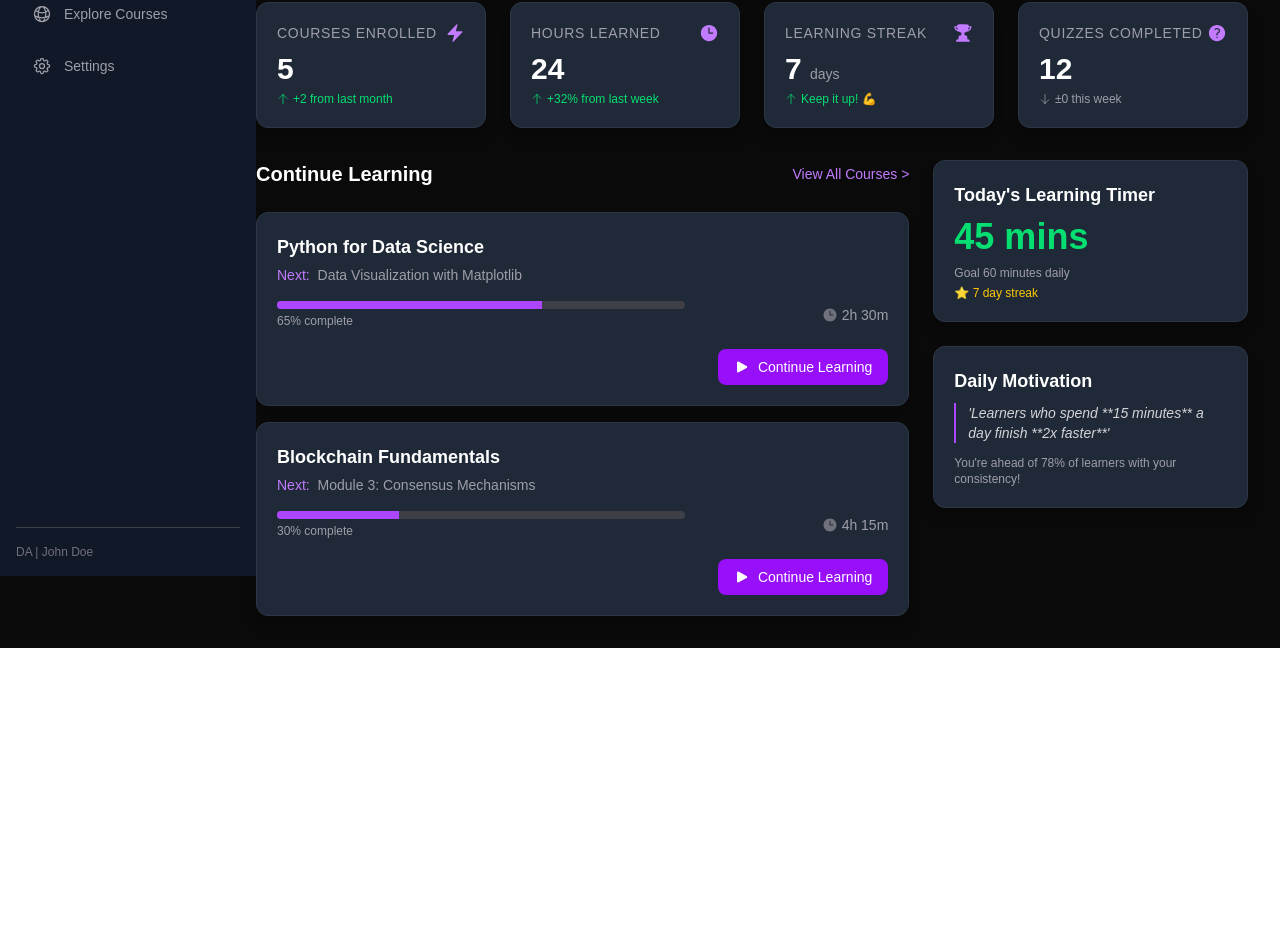
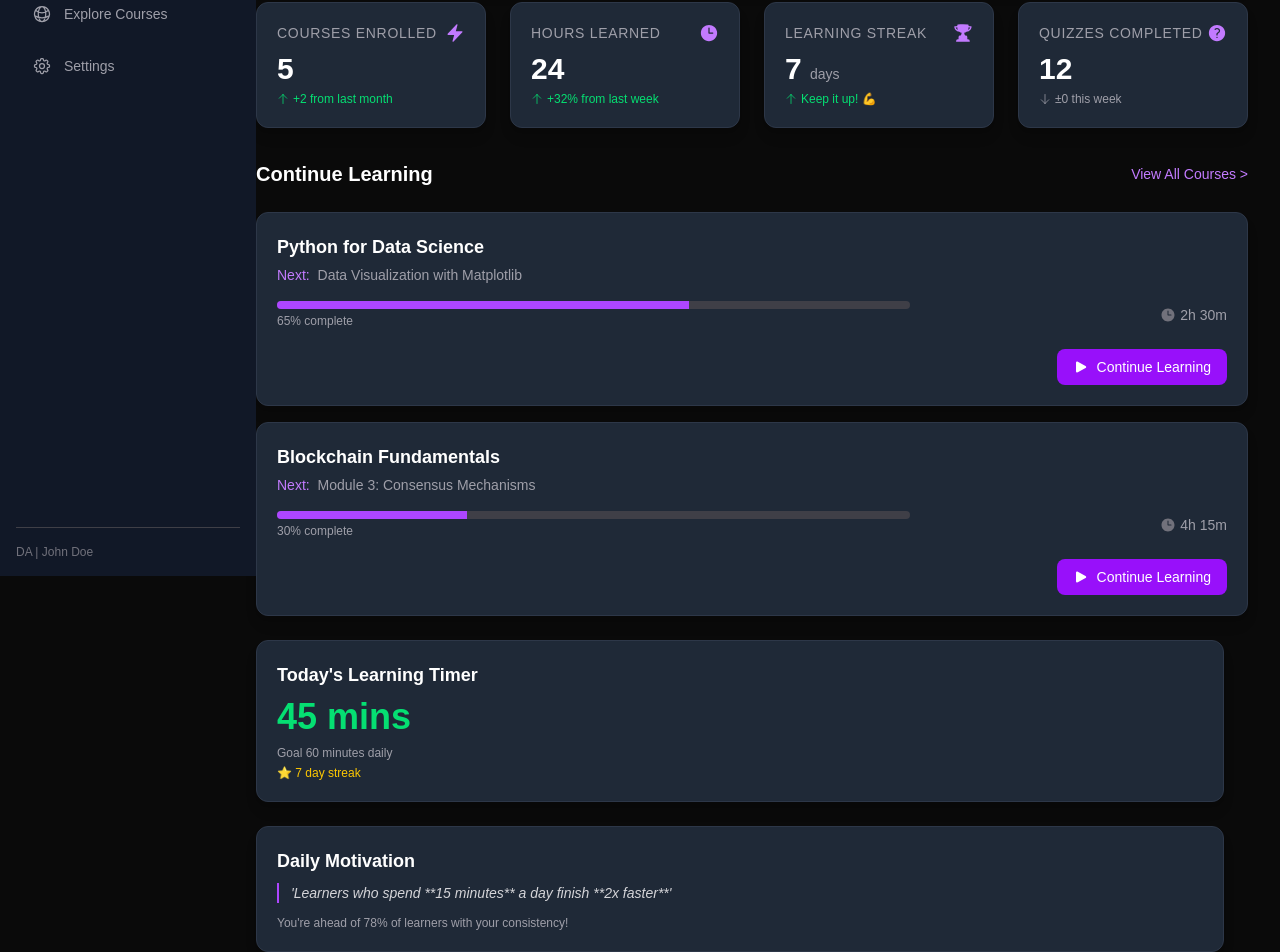
Before and after one commit to TeenGirlsinBlockchain/Techpadie, a Next.js app: page /dashboard in a window 1280 px wide. Shown: the part 224-1176 px from the top of the page. Before the commit the page ends 872 px from the top, so only its background shows below. Built offline with nearby package versions, Linux system fonts and the light colour scheme.

Commit message:
added a lib folder for TS TYPES

```diff
--- a/app/dashboard/components/DashboardClientWrapper.tsx
+++ b/app/dashboard/components/DashboardClientWrapper.tsx
@@ -0,0 +1,87 @@
+"use client";
+
+import StatCard from './StatCard';
+import CourseCard from './CourseCard';
+import Link from 'next/link';
+
+// Use the mock data defined in the original page for now
+interface DataProps {
+    statData: any[]; // Define proper types later
+    courseData: any[];
+}
+
+export default function DashboardClientWrapper({ statData, courseData }: DataProps) {
+
+    // Now this function is defined in a Client Component!
+    const handleContinueLearning = (courseId: number) => {
+        console.log(`Navigating to course with ID: ${courseId}`);
+        // Here you would use useRouter() for navigation
+    };
+
+    // Timer content is also interactive, so we keep it here
+    const renderTimerCard = () => (
+        <div className="bg-[#1F2937] p-5 rounded-xl border border-[#2D3748] shadow-lg">
+            <h3 className="text-lg font-semibold text-white mb-2">Today's Learning Timer</h3>
+            <p className="text-4xl font-bold text-green-400">45 mins</p>
+            <p className="text-xs text-zinc-400 mt-2">Goal 60 minutes daily</p>
+            <p className="text-xs text-yellow-400 mt-1">⭐ 7 day streak</p>
+        </div>
+    );
+
+    const renderMotivationCard = () => (
+        <div className="bg-[#1F2937] p-5 rounded-xl border border-[#2D3748] shadow-lg">
+            <h3 className="text-lg font-semibold text-white mb-2">Daily Motivation</h3>
+            <blockquote className="text-sm italic text-zinc-300 border-l-2 border-purple-500 pl-3">
+              'Learners who spend **15 minutes** a day finish **2x faster**'
+            </blockquote>
+            <p className="text-xs text-zinc-400 mt-3">
+              You're ahead of 78% of learners with your consistency!
+            </p>
+        </div>
+    );
+
+    return (
+        <div className="space-y-8">
+
+            {/* 2. Key Statistics/Metrics Section (Using StatCard) */}
+            <section className="grid grid-cols-1 sm:grid-cols-2 lg:grid-cols-4 gap-6">
+                {statData.map((stat) => (
+                    <StatCard key={stat.title} {...stat} />
+                ))}
+            </section>
+
+            {/* 3. Main Content Grid (Learning Cards and Right Column) */}
+            <div className="grid grid-cols-1 lg:col-span-3 gap-6">
+
+                {/* Left Column: Course Cards (Takes 2/3 width on large screens) */}
+                <div className="lg:col-span-2 space-y-6">
+                    <div className="flex justify-between items-center">
+                        <h2 className="text-xl font-semibold">Continue Learning</h2>
+                        <Link href="/dashboard/my-courses" className="text-sm font-medium text-purple-400 hover:text-purple-300">
+                            View All Courses &gt;
+                        </Link>
+                    </div>
+                    <div className="space-y-4">
+                        {courseData.map((course) => (
+                            <CourseCard
+                                key={course.id}
+                                courseTitle={course.courseTitle}
+                                nextLesson={course.nextLesson}
+                                progressPercentage={course.progressPercentage}
+                                timeRemaining={course.timeRemaining}
+                                // NOW WE CAN SAFELY PASS THE FUNCTION!
+                                onContinue={() => handleContinueLearning(course.id)}
+                            />
+                        ))}
+                    </div>
+                </div>
+
+                {/* Right Column: Timer, Motivation (Takes 1/3 width on large screens) */}
+                <div className="lg:col-span-1 space-y-6">
+                    {renderTimerCard()}
+                    {renderMotivationCard()}
+                </div>
+            </div>
+        </div>
+    );
+}
--- a/app/dashboard/page.tsx
+++ b/app/dashboard/page.tsx
@@ -1,10 +1,11 @@
+// app/dashboard/page.tsx (Server Component)
 
-import StatCard from './components/StatCard';
-import CourseCard from './components/CourseCard';
-import Link from 'next/link';
+// Import the Client Wrapper
+import DashboardClientWrapper from './components/DashboardClientWrapper';
 
-// Mock Data structure for easy connection to backend API response
+// Mock Data structure (remains here, or is fetched from API)
 const statData = [
+  // ... (Your statData array remains here)
   {
     metricKey: 'courses' as const,
     title: 'Courses Enrolled',
@@ -37,6 +38,7 @@ const statData = [
 ];
 
 const courseData = [
+  // ... (Your courseData array remains here)
   {
     courseTitle: 'Python for Data Science',
     nextLesson: 'Data Visualization with Matplotlib',
@@ -55,15 +57,12 @@ const courseData = [
 
 export default function DashboardHome() {
 
-  const handleContinueLearning = (courseId: number) => {
-    console.log(`Navigating to course with ID: ${courseId}`);
-    // when we go live and update the backend, router.push(`/course/${courseId}/continue`);
-  };
+  // No more handleContinueLearning function here!
 
   return (
     <div className="space-y-8">
 
-      {/* 1. Top Banner / Welcome Section */}
+      {/* 1. Top Banner / Welcome Section (Remains a static Server Component part) */}
       <section className="bg-[#1F2937] p-6 rounded-xl shadow-xl border border-[#2D3748]">
         <div className="flex justify-between items-start">
           <div>
@@ -71,71 +70,22 @@ export default function DashboardHome() {
               Welcome Back, Daniel 👋
             </h1>
             <p className="text-zinc-400 mt-1">
-              Ready to continue your learning journey? You&apos;re doing amazing!
+              Ready to continue your learning journey? You're doing amazing!
             </p>
+            {/* The button in the header is static here */}
             <button className="mt-4 px-4 py-2 bg-purple-600 text-white rounded-lg text-sm font-medium hover:bg-purple-700 transition">
               Continue Learning
             </button>
           </div>
-          {/* Placeholder for the abstract illustration shown in the design */}
-          <div className="w-24 h-16 bg-linear-to-br from-indigo-500 to-purple-600 rounded-lg opacity-70"></div>
+          <div className="w-24 h-16 bg-gradient-to-br from-indigo-500 to-purple-600 rounded-lg opacity-70"></div>
         </div>
       </section>
 
-      {/* 2. Key Statistics/Metrics Section (Using StatCard) */}
-      <section className="grid grid-cols-1 sm:grid-cols-2 lg:grid-cols-4 gap-6">
-        {statData.map((stat) => (
-          <StatCard key={stat.title} {...stat} />
-        ))}
-      </section>
-
-      {/* 3. Main Content Grid (Learning Cards and Right Column) */}
-      <div className="grid grid-cols-1 lg:grid-cols-3 gap-6">
-
-        {/* Left Column: Course Cards (Takes 2/3 width on large screens) */}
-        <div className="lg:col-span-2 space-y-6">
-          <div className="flex justify-between items-center">
-            <h2 className="text-xl font-semibold">Continue Learning</h2>
-            <Link href="/dashboard/my-courses" className="text-sm font-medium text-purple-400 hover:text-purple-300">
-                View All Courses &gt;
-            </Link>
-          </div>
-          <div className="space-y-4">
-            {courseData.map((course) => (
-              <CourseCard
-                key={course.id}
-                courseTitle={course.courseTitle}
-                nextLesson={course.nextLesson}
-                progressPercentage={course.progressPercentage}
-                timeRemaining={course.timeRemaining}
-                onContinue={() => handleContinueLearning(course.id)}
-              />
-            ))}
-          </div>
-        </div>
-
-        {/* Right Column: Timer, Motivation (Takes 1/3 width on large screens) */}
-        <div className="lg:col-span-1 space-y-6">
-          {/* Today's Learning Timer Card */}
-          <div className="bg-[#1F2937] p-5 rounded-xl border border-[#2D3748] shadow-lg">
-            <h3 className="text-lg font-semibold text-white mb-2">Today&apos;s Learning Timer</h3>
-            <p className="text-4xl font-bold text-green-400">45 mins</p>
-            <p className="text-xs text-zinc-400 mt-2">Goal 60 minutes daily</p>
-            <p className="text-xs text-yellow-400 mt-1">⭐ 7 day streak</p>
-          </div>
-
-          {/* Daily Motivation Card */}
-          <div className="bg-[#1F2937] p-5 rounded-xl border border-[#2D3748] shadow-lg">
-            <h3 className="text-lg font-semibold text-white mb-2">Daily Motivation</h3>
-            <blockquote className="text-sm italic text-zinc-300 border-l-2 border-purple-500 pl-3">
-              &apos;Learners who spend **15 minutes** a day finish **2x faster**&apos;
-            </blockquote>
-            <p className="text-xs text-zinc-400 mt-3">
-              You&apos;re ahead of 78% of learners with your consistency!
-            </p>
-          </div>
-        </div>
-      </div>
+      {/* 2 & 3. Main Dashboard Content (Passed to the Client Wrapper) */}
+      <DashboardClientWrapper
+        statData={statData}
+        courseData={courseData}
+      />
     </div>
   );
 }
--- /dev/null
+++ b/app/lib/dashboard.ts
@@ -0,0 +1,18 @@
+// Define the StatCard data structure
+export interface StatData {
+  metricKey: 'courses' | 'hours' | 'streak' | 'quizzes';
+  title: string;
+  value: number;
+  change: string;
+  changeType: 'positive' | 'negative' | 'neutral';
+  unit?: string;
+}
+
+// Define the CourseCard data structure
+export interface CourseData {
+  courseTitle: string;
+  nextLesson: string;
+  progressPercentage: number;
+  timeRemaining: string;
+  id: number;
+}
```
